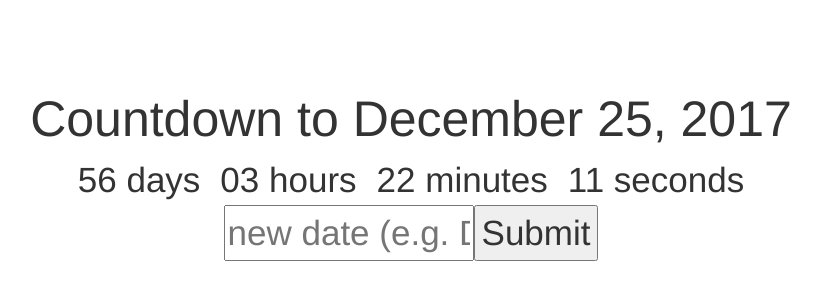
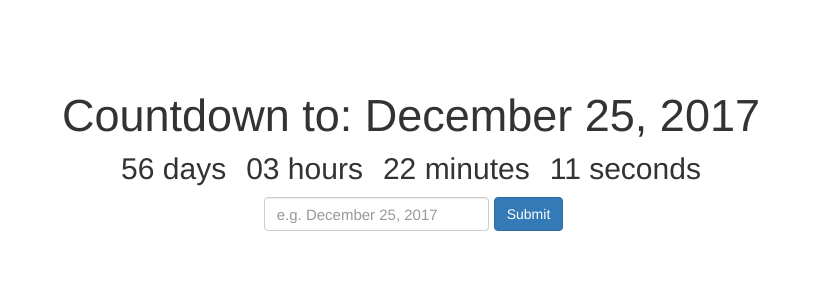
Before and after one commit to pabloscript/countdown-to-date, a React (Create React App) app: page / in a window 1280 px wide. Shown: the part 172-472 px from the top of the page, without its empty margins (229-1050 px from the left). Built offline with nearby package versions, Linux system fonts and the light colour scheme.

Commit message:
Enhance styling with react-bootstrap

```diff
--- a/src/App.css
+++ b/src/App.css
@@ -1,11 +1,11 @@
 .App {
     text-align: center;
-    font-size: 35px;
+    font-size: 30px;
     margin: 20%;
 }
 
 .App-title {
-    font-size: 50px;
+    font-size: 45px;
 }
 
 .Clock-days, .Clock-hours, .Clock-minutes, .Clock-seconds {
@@ -13,6 +13,7 @@
     margin: 10px;
 }
 
-input {
-    width: 250px;
+.Deadline-input {
+    font-size: 15px;
+    margin: 5px;
 }
--- a/src/App.jsx
+++ b/src/App.jsx
@@ -1,6 +1,7 @@
 import React, { Component } from 'react';
 import Clock from './Clock';
 import './App.css';
+import { Form, FormControl, Button } from 'react-bootstrap';
 
 class App extends Component {
     constructor(props) {
@@ -18,14 +19,18 @@ class App extends Component {
     render() {
         return (
         <div className="App">
-            <div className="App-title">Countdown to {this.state.deadline}</div>
+            <div className="App-title">Countdown to: {this.state.deadline}</div>
             <Clock deadline={this.state.deadline}/>
-            <div>
-                <input placeholder="new date (e.g. December 25, 2017)" onChange={e => this.setState({newDeadline: e.target.value})}/>
-                <button onClick={() => this.changeDeadline()}>
+            <Form inline>
+                <FormControl
+                    className="Deadline-input"
+                    placeholder="e.g. December 25, 2017"
+                    onChange={e => this.setState({newDeadline: e.target.value})}
+                />
+                <Button bsStyle="primary" onClick={() => this.changeDeadline()}>
                     Submit
-                </button>
-            </div>
+                </Button>
+            </Form>
         </div>
         );
     }
```
